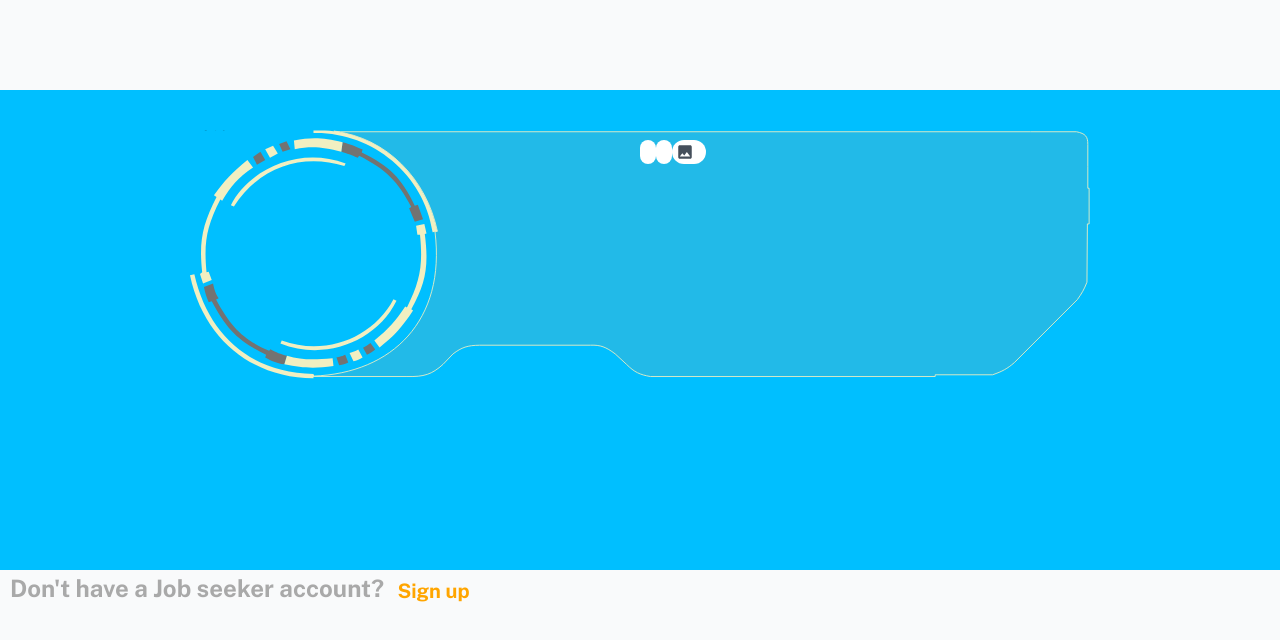
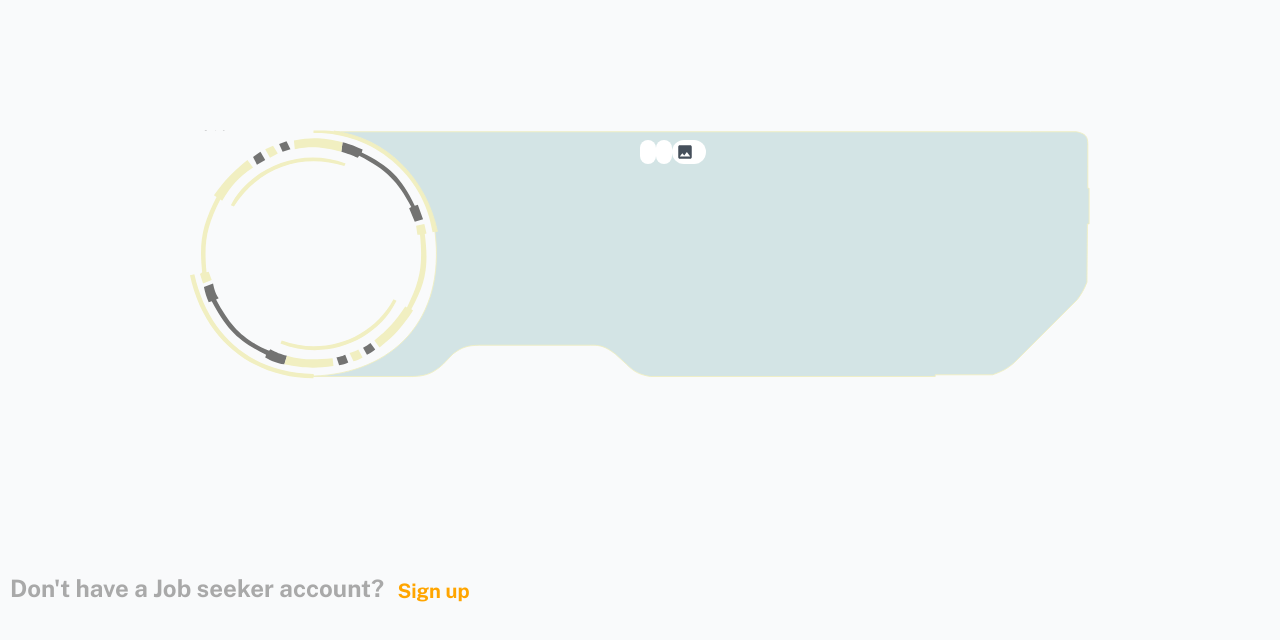
Before and after one commit to blackgenius007/woka-app, a React (Vite) app in the folder material-kit-react-main/: page /portal in a window 1280 px wide. Shown: the top 640 px of the page. Built offline with nearby package versions, Linux system fonts and the light colour scheme.

Commit message:
add portal

```diff
--- a/material-kit-react-main/src/sections/portalAccess/view/portal-body.jsx
+++ b/material-kit-react-main/src/sections/portalAccess/view/portal-body.jsx
@@ -322,7 +322,7 @@ function PortalBody({ employeeAccess }) {
           // background: '#fffff',
           // backgroundRepeat: 'no-repeat',
           position: 'relative',
-          backgroundColor: '#00bfff',
+          backgroundColor: '#fffff',
           // backgroundImage: `url(${filyIcon2})`,
           backgroundRepeat: 'no-repeat',
           backgroundSize: 'cover',
```
